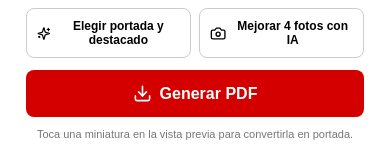
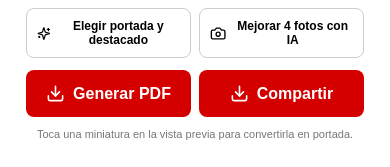
Before and after one commit to carlafucito/mel-flyer, a Next.js app: page / in a window 390 px wide. Shown: the part 617-784 px from the top of the page. Built offline with nearby package versions, Linux system fonts and the light colour scheme.

Commit message:
UI: add Web Share API support for sharing generated PDF from mobile

```diff
--- a/app/page.tsx
+++ b/app/page.tsx
@@ -105,6 +105,31 @@ export default function Home() {
     } finally { setLoading(""); }
   }
 
+  async function sharePdf() {
+    if (!flyerRef.current) return setMessage("No hay flyer para compartir.");
+    if (!('canShare' in navigator) && !('share' in navigator)) return setMessage('Compartir no está disponible en este navegador.');
+    setLoading('Generando PDF para compartir…');
+    try {
+      const [{ default: html2canvas }, { jsPDF }] = await Promise.all([import('html2canvas'), import('jspdf')]);
+      const canvas = await html2canvas(flyerRef.current, { scale: 2, useCORS: true, backgroundColor: '#fff' });
+      const pdf = new jsPDF({ orientation: 'portrait', unit: 'mm', format: [210, 315] });
+      pdf.addImage(canvas.toDataURL('image/jpeg', 0.94), 'JPEG', 0, 0, 210, 315);
+      const blob = pdf.output('blob');
+      const file = new File([blob], `MEL-${data.operation}-${data.commune || 'propiedad'}.pdf`, { type: 'application/pdf' });
+      if ((navigator as any).canShare && (navigator as any).canShare({ files: [file] })) {
+        await (navigator as any).share({ files: [file], title: 'MEL Flyer', text: `${data.title || ''}` });
+      } else if ((navigator as any).share) {
+        // Fallback: provide a downloadable URL
+        const url = URL.createObjectURL(blob);
+        await (navigator as any).share({ title: 'MEL Flyer', text: `${data.title || ''} - Descargar: ${url}` }).catch(() => {});
+        URL.revokeObjectURL(url);
+      } else {
+        setMessage('Compartir no soportado para archivos en este dispositivo.');
+      }
+    } catch (e) { setMessage(e instanceof Error ? e.message : 'Error compartiendo PDF'); }
+    finally { setLoading(''); }
+  }
+
   const set = (key: keyof Data, value: string) => setData(d => ({ ...d, [key]: value }));
 
   return <main>
@@ -127,7 +152,10 @@ export default function Home() {
       <div className="actions"><button className="secondary" onClick={analyze}><Sparkles size={17}/> Elegir portada y destacado</button><button className="secondary" onClick={enhanceFirstFour}><Camera size={17}/> Mejorar 4 fotos con IA</button></div>
       {loading && <p className="status"><Loader2 className="spin" size={18}/>{loading}</p>}
       {message && <p className="message">{message}</p>}
-      <button className="download" onClick={downloadPdf}><Download size={19}/> Generar PDF</button>
+      <div style={{display:'flex',gap:8}}>
+        <button className="download" onClick={downloadPdf}><Download size={19}/> Generar PDF</button>
+        <button className="download" onClick={sharePdf}><Download size={19}/> Compartir</button>
+      </div>
       <p className="hint">Toca una miniatura en la vista previa para convertirla en portada.</p>
     </section>
 
```
